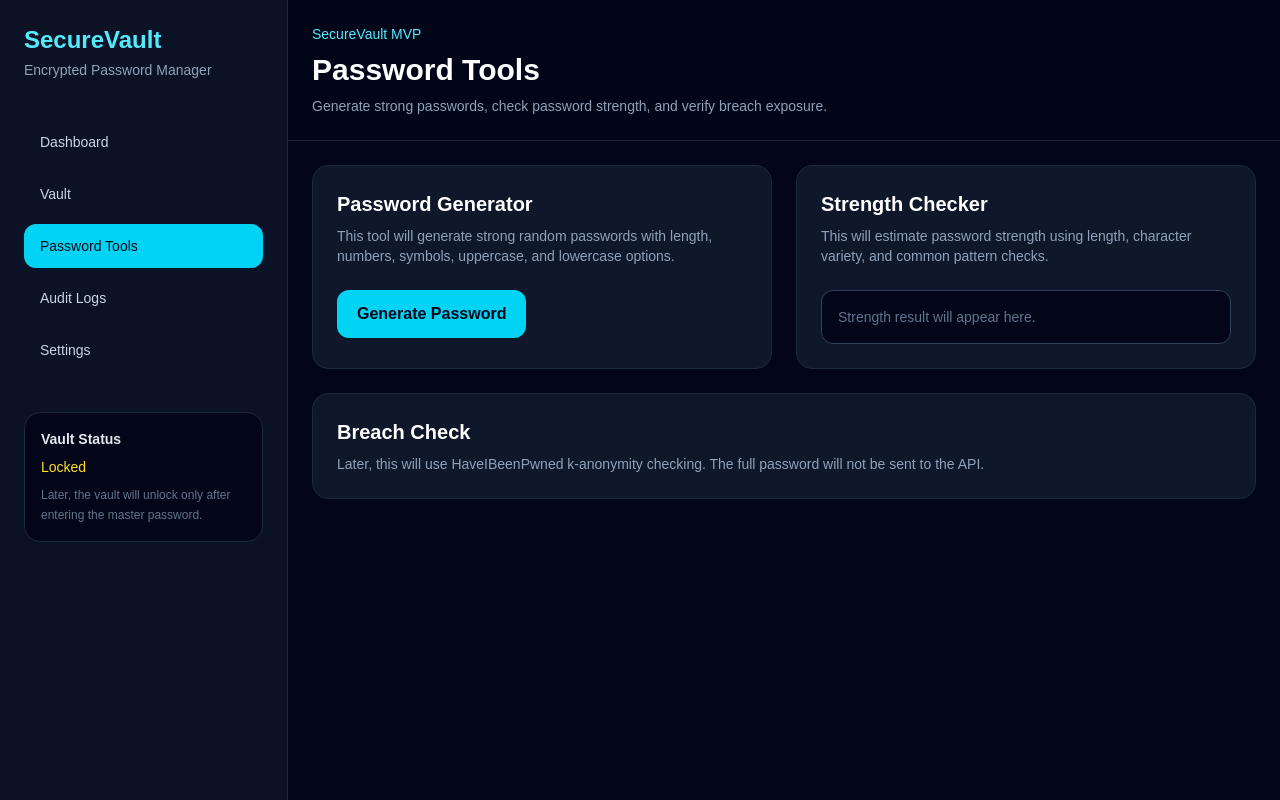
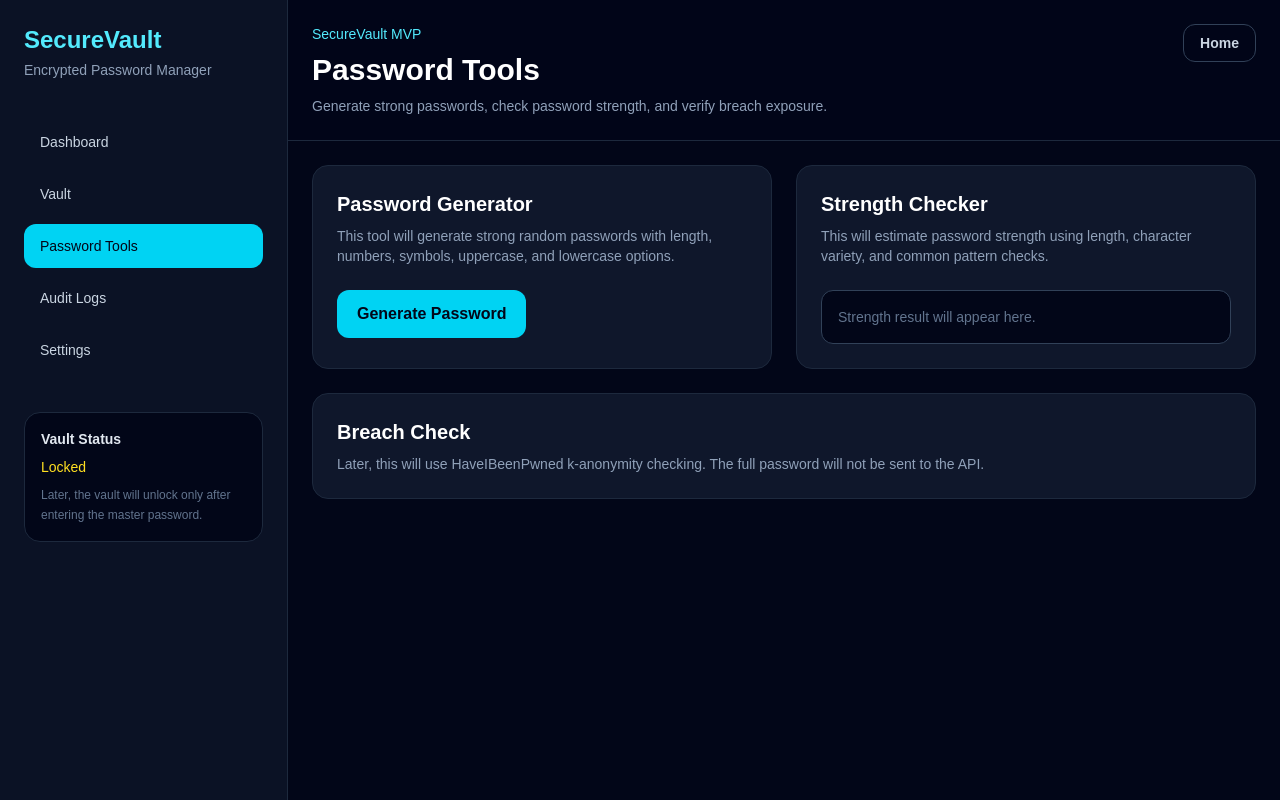
Before and after one commit to Alwaz1143/securevault, a Next.js app: page /tools in a window 1280 px wide. Built offline with nearby package versions, Linux system fonts and the light colour scheme.

Commit message:
Add Clerk authentication and protected routes

```diff
--- a/app/layout.tsx
+++ b/app/layout.tsx
@@ -1,20 +1,11 @@
 import type { Metadata } from "next";
-import { Geist, Geist_Mono } from "next/font/google";
+import { ClerkProvider } from "@clerk/nextjs";
 import "./globals.css";
 
-const geistSans = Geist({
-  variable: "--font-geist-sans",
-  subsets: ["latin"],
-});
-
-const geistMono = Geist_Mono({
-  variable: "--font-geist-mono",
-  subsets: ["latin"],
-});
-
 export const metadata: Metadata = {
-  title: "Create Next App",
-  description: "Generated by create next app",
+  title: "SecureVault",
+  description:
+    "Encrypted password manager designed with a zero-knowledge approach using client-side encryption.",
 };
 
 export default function RootLayout({
@@ -23,11 +14,10 @@ export default function RootLayout({
   children: React.ReactNode;
 }>) {
   return (
-    <html
-      lang="en"
-      className={`${geistSans.variable} ${geistMono.variable} h-full antialiased`}
-    >
-      <body className="min-h-full flex flex-col">{children}</body>
+    <html lang="en">
+      <body>
+        <ClerkProvider>{children}</ClerkProvider>
+      </body>
     </html>
   );
 }
--- a/app/page.tsx
+++ b/app/page.tsx
@@ -1,7 +1,47 @@
+import Link from "next/link";
+import {
+  Show,
+  SignInButton,
+  SignUpButton,
+  UserButton,
+} from "@clerk/nextjs";
+
 export default function Home() {
   return (
     <main className="min-h-screen bg-slate-950 text-white">
-      <section className="mx-auto flex min-h-screen max-w-6xl flex-col items-center justify-center px-6 text-center">
+      <nav className="mx-auto flex max-w-6xl items-center justify-between px-6 py-6">
+        <Link href="/" className="text-xl font-bold text-cyan-300">
+          SecureVault
+        </Link>
+
+        <div className="flex items-center gap-4">
+          <Show when="signed-out">
+            <SignInButton mode="modal">
+              <button className="rounded-xl border border-slate-700 px-4 py-2 text-sm font-semibold text-slate-200 transition hover:border-cyan-400 hover:text-cyan-300">
+                Login
+              </button>
+            </SignInButton>
+
+            <SignUpButton mode="modal">
+              <button className="rounded-xl bg-cyan-400 px-4 py-2 text-sm font-semibold text-slate-950 transition hover:bg-cyan-300">
+                Sign Up
+              </button>
+            </SignUpButton>
+          </Show>
+
+          <Show when="signed-in">
+            <Link
+              href="/dashboard"
+              className="rounded-xl bg-cyan-400 px-4 py-2 text-sm font-semibold text-slate-950 transition hover:bg-cyan-300"
+            >
+              Dashboard
+            </Link>
+            <UserButton />
+          </Show>
+        </div>
+      </nav>
+
+      <section className="mx-auto flex max-w-6xl flex-col items-center justify-center px-6 py-24 text-center">
         <div className="mb-4 rounded-full border border-cyan-500/30 bg-cyan-500/10 px-4 py-2 text-sm text-cyan-300">
           Secure Password Manager
         </div>
@@ -20,18 +60,35 @@ export default function Home() {
         </p>
 
         <div className="mt-8 flex flex-col gap-4 sm:flex-row">
+          <Show when="signed-out">
+            <SignInButton mode="modal">
               <button className="rounded-xl bg-cyan-400 px-6 py-3 font-semibold text-slate-950 transition hover:bg-cyan-300">
                 Login
               </button>
+            </SignInButton>
 
+            <SignUpButton mode="modal">
               <button className="rounded-xl border border-slate-700 px-6 py-3 font-semibold text-slate-200 transition hover:border-cyan-400 hover:text-cyan-300">
                 Sign Up
               </button>
+            </SignUpButton>
+          </Show>
+
+          <Show when="signed-in">
+            <Link
+              href="/dashboard"
+              className="rounded-xl bg-cyan-400 px-6 py-3 font-semibold text-slate-950 transition hover:bg-cyan-300"
+            >
+              Go to Dashboard
+            </Link>
+          </Show>
         </div>
 
         <div className="mt-12 grid max-w-4xl gap-4 sm:grid-cols-3">
           <div className="rounded-2xl border border-slate-800 bg-slate-900/70 p-5">
-            <h2 className="font-semibold text-slate-100">Client-Side Encryption</h2>
+            <h2 className="font-semibold text-slate-100">
+              Client-Side Encryption
+            </h2>
             <p className="mt-2 text-sm text-slate-400">
               Vault data is encrypted in the browser before reaching the server.
             </p>
@@ -40,12 +97,15 @@ export default function Home() {
           <div className="rounded-2xl border border-slate-800 bg-slate-900/70 p-5">
             <h2 className="font-semibold text-slate-100">Master Password</h2>
             <p className="mt-2 text-sm text-slate-400">
-              The master password is used to unlock the vault, not for app login.
+              The master password is used to unlock the vault, not for app
+              login.
             </p>
           </div>
 
           <div className="rounded-2xl border border-slate-800 bg-slate-900/70 p-5">
-            <h2 className="font-semibold text-slate-100">Encrypted Storage</h2>
+            <h2 className="font-semibold text-slate-100">
+              Encrypted Storage
+            </h2>
             <p className="mt-2 text-sm text-slate-400">
               The database stores ciphertext, IV, salt, and metadata only.
             </p>
--- a/components/DashboardShell.tsx
+++ b/components/DashboardShell.tsx
@@ -2,6 +2,7 @@
 
 import Link from "next/link";
 import { usePathname } from "next/navigation";
+import { UserButton } from "@clerk/nextjs";
 
 type DashboardShellProps = {
   children: React.ReactNode;
@@ -84,12 +85,25 @@ export default function DashboardShell({
 
         <section className="flex-1">
           <header className="border-b border-slate-800 bg-slate-950/80 p-6">
-            <div className="mx-auto max-w-6xl">
-              <p className="text-sm text-cyan-300">SecureVault MVP</p>
-              <h2 className="mt-2 text-3xl font-bold">{title}</h2>
-              <p className="mt-2 max-w-2xl text-sm text-slate-400">
-                {description}
-              </p>
+            <div className="mx-auto flex max-w-6xl items-start justify-between gap-6">
+              <div>
+                <p className="text-sm text-cyan-300">SecureVault MVP</p>
+                <h2 className="mt-2 text-3xl font-bold">{title}</h2>
+                <p className="mt-2 max-w-2xl text-sm text-slate-400">
+                  {description}
+                </p>
+              </div>
+
+              <div className="flex items-center gap-3">
+                <Link
+                  href="/"
+                  className="hidden rounded-xl border border-slate-700 px-4 py-2 text-sm font-semibold text-slate-300 transition hover:border-cyan-400 hover:text-cyan-300 sm:block"
+                >
+                  Home
+                </Link>
+
+                <UserButton />
+              </div>
             </div>
           </header>
 
--- a/package.json
+++ b/package.json
@@ -9,6 +9,7 @@
     "lint": "eslint"
   },
   "dependencies": {
+    "@clerk/nextjs": "^7.4.3",
     "next": "16.2.7",
     "react": "19.2.4",
     "react-dom": "19.2.4"
--- /dev/null
+++ b/proxy.ts
@@ -0,0 +1,23 @@
+import { clerkMiddleware, createRouteMatcher } from "@clerk/nextjs/server";
+
+const isProtectedRoute = createRouteMatcher([
+  "/dashboard(.*)",
+  "/vault(.*)",
+  "/tools(.*)",
+  "/audit-logs(.*)",
+  "/settings(.*)",
+]);
+
+export default clerkMiddleware(async (auth, request) => {
+  if (isProtectedRoute(request)) {
+    await auth.protect();
+  }
+});
+
+export const config = {
+  matcher: [
+    "/((?!_next|[^?]*\\.(?:html?|css|js(?!on)|jpe?g|webp|png|gif|svg|ttf|woff2?|ico|csv|docx?|xlsx?|zip|webmanifest)).*)",
+    "/(api|trpc)(.*)",
+    "/__clerk/(.*)",
+  ],
+};
```
Also changed, not shown: 2 other files (tests, documents, lock files or other folders). Lines whose indentation alone changed are shown as unchanged.
